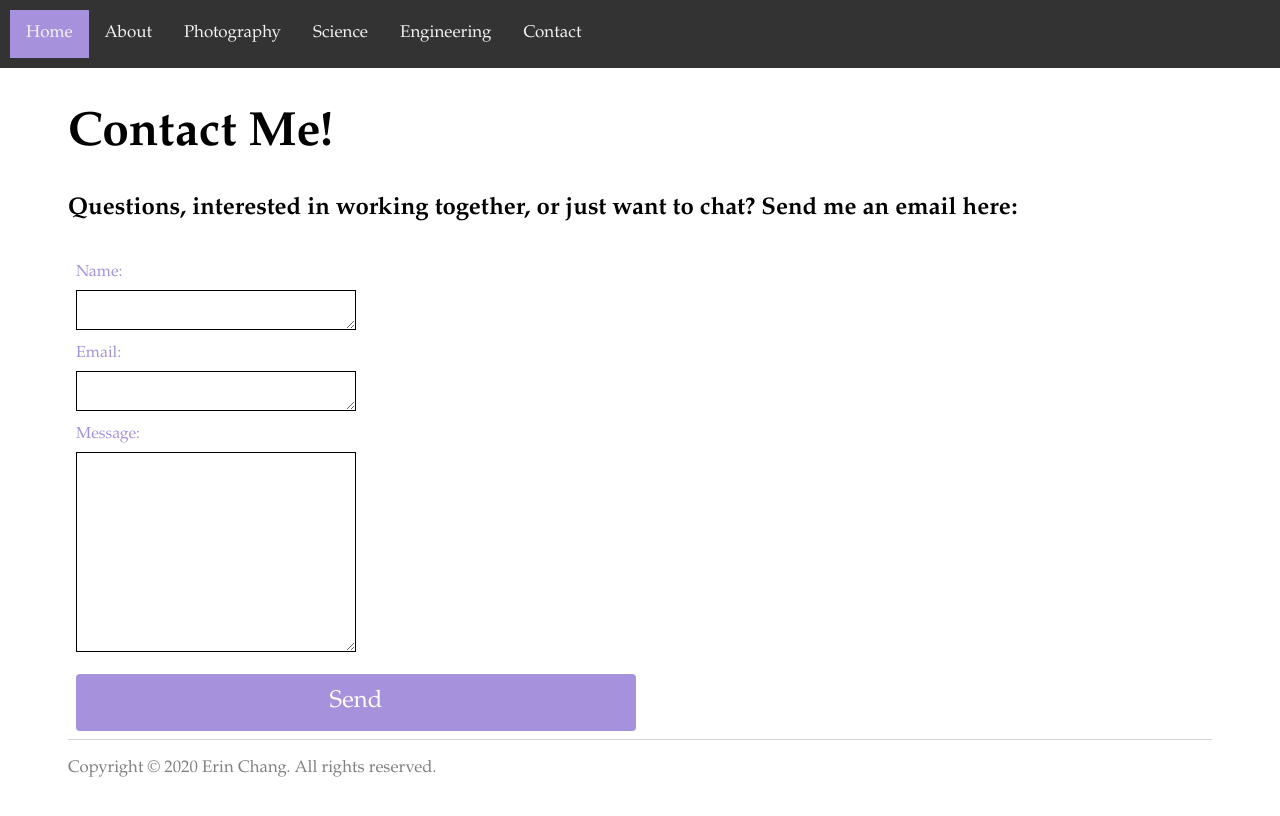
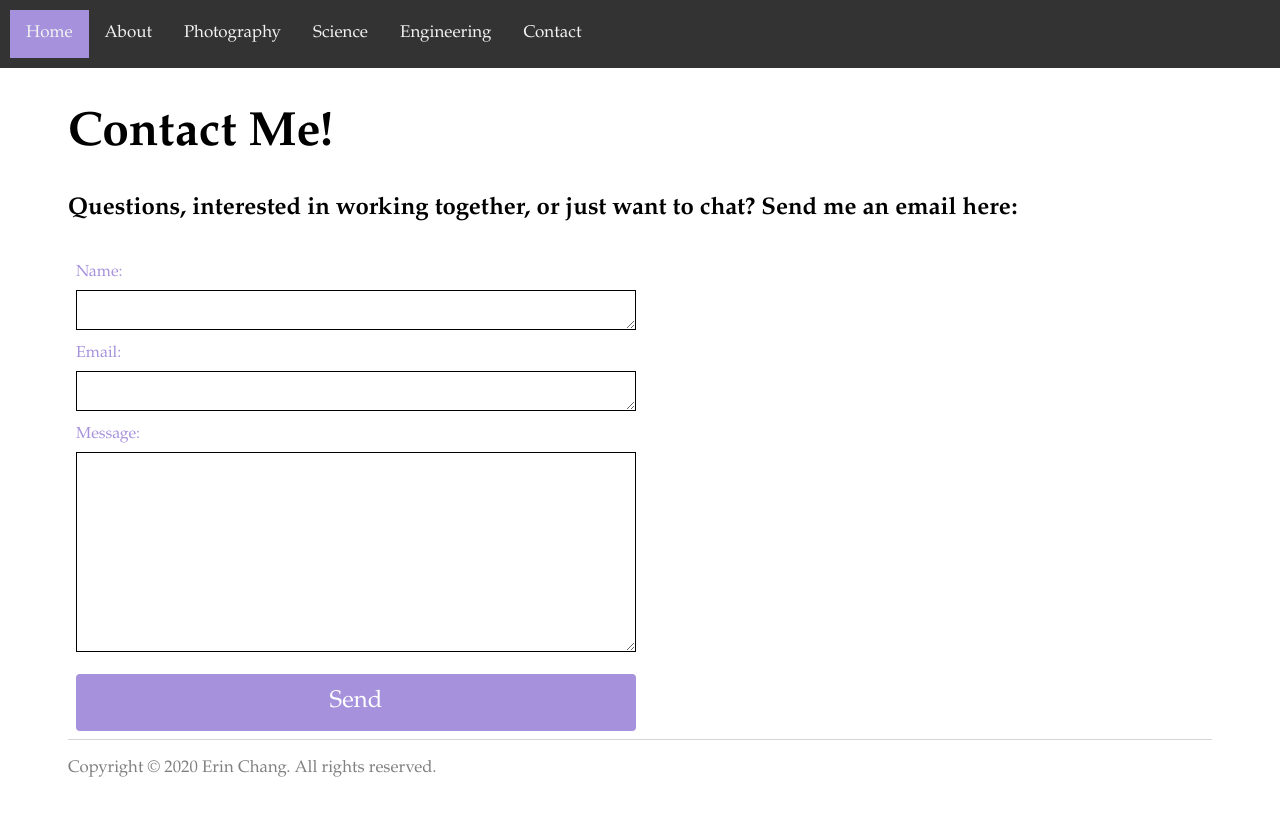
Before and after one commit to echang17/echang17.github.io, a Jekyll site: the page built from contact/index.html, in a window 1280 px wide. Shown: the top 816 px of the page. Built offline with Jekyll 4.4.1, drawn with Linux system fonts in a browser that asks for light colours.

Commit message:
Update index.html

```diff
--- a/contact/index.html
+++ b/contact/index.html
@@ -15,15 +15,15 @@ title: Contact
         <br>
         <a>Name:</a><br>
           <!--<input type="text" name="entry.36630395" id="entry.36630395"><br>-->
-          <textarea name="entry.36630395" rows="10" columns="30" id="entry.36630395" style="height: 40px; margin: 8px 0px; width: 50%; box-sizing:border-box; border-color:black; padding:12px 10px;"></textarea>
+          <textarea name="entry.36630395" rows="10" columns="30" id="entry.36630395" style="height: 40px; margin: 8px 0px; width: 100%; box-sizing:border-box; border-color:black; padding:12px 10px;"></textarea>
         <br>
         <a>Email:</a><br>
           <!--<input type="text" name="entry.1515886179" id="entry.1515886179">-->
-          <textarea name="entry.1515886179" rows="10" columns="30" id="entry.1515886179" style="height: 40px; margin: 8px 0px; width: 50%; box-sizing:border-box; border-color:black; padding:12px 10px;"></textarea>
+          <textarea name="entry.1515886179" rows="10" columns="30" id="entry.1515886179" style="height: 40px; margin: 8px 0px; width: 100%; box-sizing:border-box; border-color:black; padding:12px 10px;"></textarea>
         <br>
         <a>Message:</a><br>
           <!--<input type="text" name="entry.44225378" id="entry.44225378" style="height:200px">-->
-          <textarea name="entry.44225378" rows="10" cols="30" id="entry.44225378" style="height: 200px; margin: 8px 0px; width: 50%; box-sizing:border-box; border-color:black; padding:12px 10px;"></textarea>
+          <textarea name="entry.44225378" rows="10" cols="30" id="entry.44225378" style="height: 200px; margin: 8px 0px; width: 100%; box-sizing:border-box; border-color:black; padding:12px 10px;"></textarea>
         <br>
         <input type="submit" value="Send">
       </form>
```
